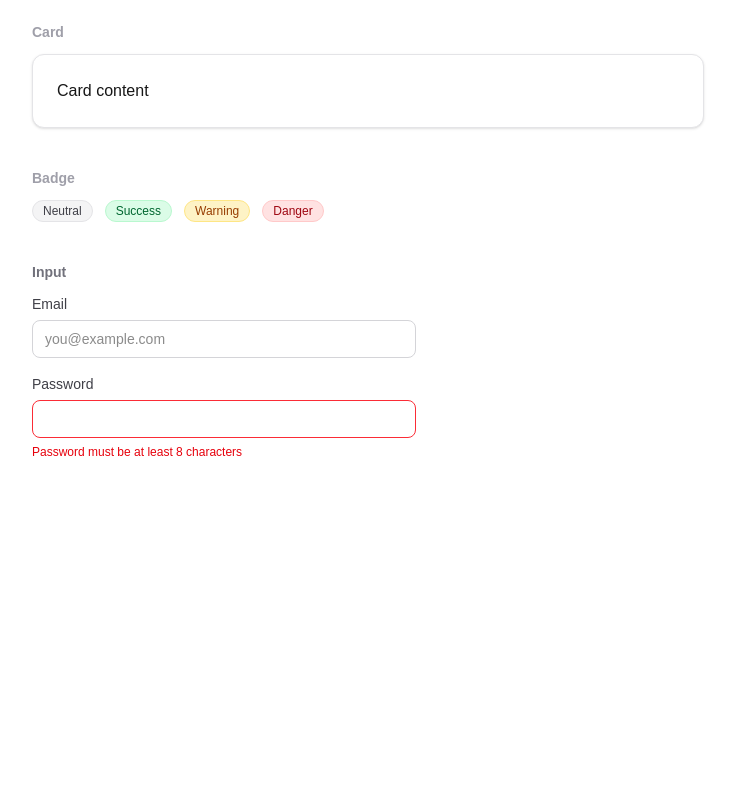
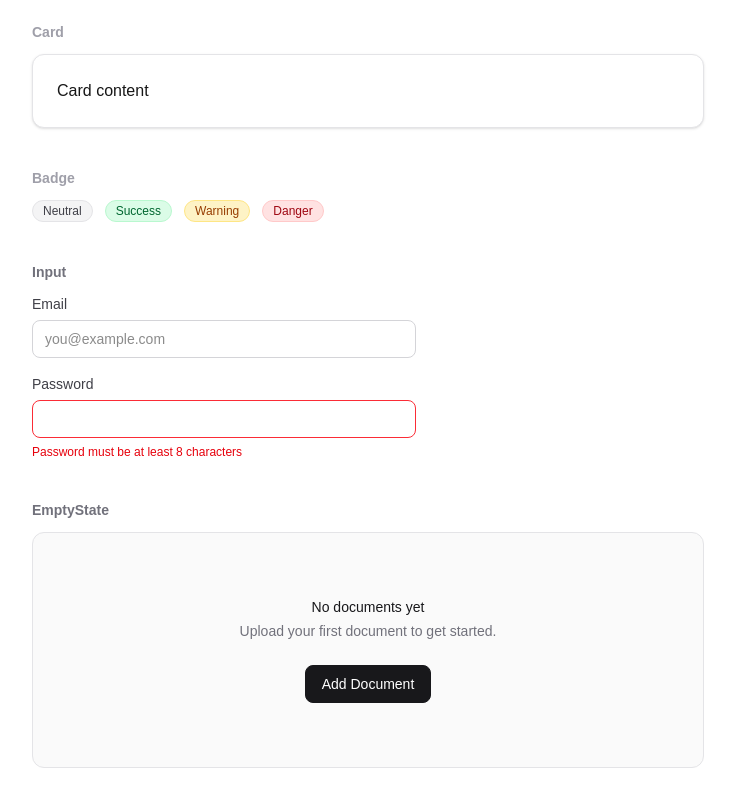
Before and after one commit to rasiolisufaj/ft_transcendence, a Next.js app: page /dev/ui in a window 1280 px wide. Shown: the part 261-1061 px from the top of the page, without its empty margins (272-1007 px from the left). Before the commit the page ends 800 px from the top, so only its background shows below. Built offline with nearby package versions, Linux system fonts and the light colour scheme.

Commit message:
Add EmptyState UI + Add in Gallery

```diff
--- a/src/app/dev/ui/page.tsx
+++ b/src/app/dev/ui/page.tsx
@@ -2,6 +2,7 @@ import { Button } from "@/components/ui/Button";
 import { Card } from "@/components/ui/Card";
 import { Badge } from "@/components/ui/Badge";
 import { Input } from "@/components/ui/Input";
+import { EmptyState } from "@/components/ui/EmptyState";
 
 export default function UiGalleryPage() {
   return (
@@ -39,6 +40,15 @@ export default function UiGalleryPage() {
           <Input label="Password" type="password" error="Password must be at least 8 characters" />
         </div>
       </section>
+
+      <section className="space-y-3">
+        <h2 className="text-sm font-semibold text-zinc-500">EmptyState</h2>
+        <EmptyState
+          title="No documents yet"
+          description="Upload your first document to get started."
+          action={<Button>Add Document</Button>}
+        />
+      </section>
     </div>
   );
 }
--- /dev/null
+++ b/src/components/ui/EmptyState.tsx
@@ -0,0 +1,21 @@
+import { ReactNode } from "react";
+
+type EmptyStateProps = {
+  icon?: ReactNode;
+  title: string;
+  description?: string;
+  action?: ReactNode;
+};
+
+export function EmptyState({ icon, title, description, action }: EmptyStateProps) {
+  return (
+    <div className="flex flex-col items-center justify-center rounded-xl border border-zinc-200 bg-zinc-50 px-6 py-16 text-center dark:border-zinc-800 dark:bg-zinc-900/50">
+      {icon && <div className="mb-4 text-zinc-400">{icon}</div>}
+      <h3 className="text-sm font-medium text-zinc-900 dark:text-zinc-100">{title}</h3>
+      {description && (
+        <p className="mt-1 text-sm text-zinc-500 dark:text-zinc-400">{description}</p>
+      )}
+      {action && <div className="mt-6">{action}</div>}
+    </div>
+  );
+}
```
